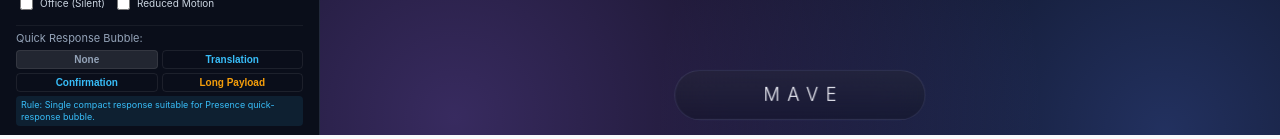
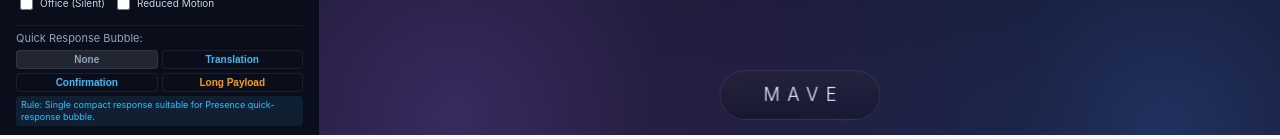
Before and after one commit to Jeff7563/MAVE, a React (Vite) app in the folder apps/desktop/src/renderer/: page / in a window 1280 px wide. Both pictures are taken after a click on the button "UI V2 Lab". Shown: the part 658-797 px from the top of the page. Built offline with nearby package versions, Linux system fonts and the light colour scheme.

Commit message:
fix(ui): tighten idle presence wordmark spacing

```diff
--- a/apps/desktop/src/renderer/src/ui-v2/presence/PresenceSurface.tsx
+++ b/apps/desktop/src/renderer/src/ui-v2/presence/PresenceSurface.tsx
@@ -413,14 +413,14 @@ export const PresenceSurface: React.FC<PresenceSurfaceProps> = ({
 
       {/* --------------------------------------------------------------------
           3. Main Presence Capsule (Restrained Morphing Geometry & Snug Gap)
-          - Idle: 250 × 50, radius 25, centered Jost 300 wordmark
+          - Idle: compact wordmark capsule with intentional breathing room (~160 × 50, radius 25)
           - Active: min(460px, 30vw) × 50, radius 25, content-aware layout
           -------------------------------------------------------------------- */}
       <div
         style={{
           position: 'relative',
-          width: isIdle ? '250px' : 'fit-content',
-          minWidth: isIdle ? '250px' : '260px',
+          width: 'fit-content',
+          minWidth: isIdle ? '160px' : '260px',
           maxWidth: 'min(500px, 92vw)',
           height: '50px',
           borderRadius: '25px',
@@ -432,11 +432,11 @@ export const PresenceSurface: React.FC<PresenceSurfaceProps> = ({
           display: 'flex',
           alignItems: 'center',
           justifyContent: 'center',
-          padding: '0 18px',
+          padding: isIdle ? '0 30px' : '0 18px',
           boxSizing: 'border-box',
           gap: '10px',
           overflow: 'hidden',
-          transition: 'width 400ms cubic-bezier(0.16, 1, 0.3, 1), min-width 400ms cubic-bezier(0.16, 1, 0.3, 1), max-width 400ms cubic-bezier(0.16, 1, 0.3, 1), border-radius 350ms ease, opacity 350ms ease, transform 350ms ease, background-color 350ms ease, border-color 350ms ease, box-shadow 350ms ease',
+          transition: 'width 400ms cubic-bezier(0.16, 1, 0.3, 1), min-width 400ms cubic-bezier(0.16, 1, 0.3, 1), max-width 400ms cubic-bezier(0.16, 1, 0.3, 1), padding 400ms cubic-bezier(0.16, 1, 0.3, 1), border-radius 350ms ease, opacity 350ms ease, transform 350ms ease, background-color 350ms ease, border-color 350ms ease, box-shadow 350ms ease',
           animation: isIdle ? 'mave-v2-breathe 4.8s ease-in-out infinite' : undefined
         }}
         data-testid="presence-capsule"
```
Also changed, not shown: 1 other file (tests, documents, lock files or other folders).
